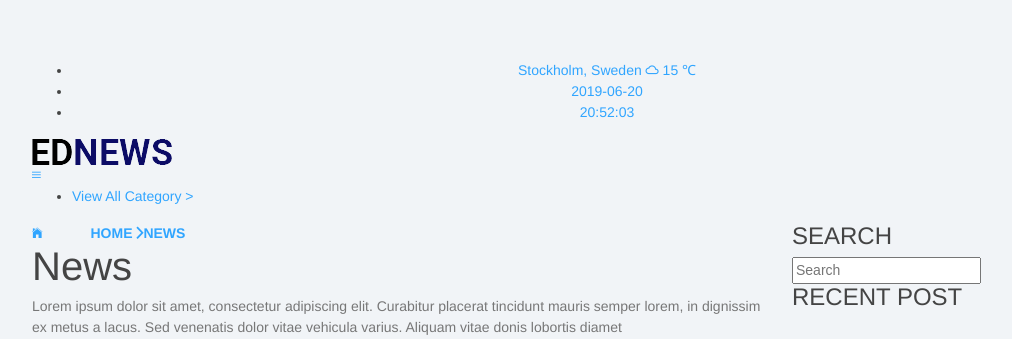
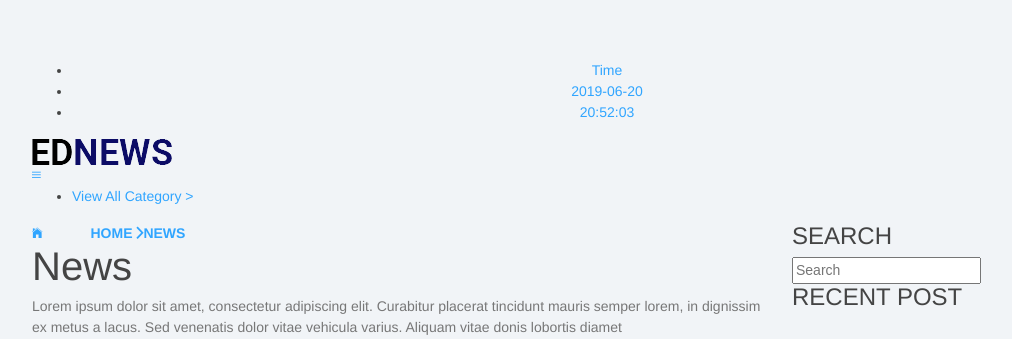
Before and after one commit to rizky-bagus/blog, a Laravel app: page /news/index in a window 1280 px wide. Shown: the top 339 px of the page, without its empty margins (53-1065 px from the left). Run offline with Laravel 8, Linux system fonts and the light colour scheme; data that the repository does not hold is empty; style sheets or scripts are compiled from the project's sources; some web fonts are replaced.

Commit message:
first commit

```diff
--- a/resources/views/partials/header.blade.php
+++ b/resources/views/partials/header.blade.php
@@ -4,8 +4,7 @@
             <div class="oflow-hidden font-9 text-sm-center ptb-sm-5">
 
                 <ul class="float-left float-sm-none list-a-plr-10 list-a-plr-sm-5 list-a-ptb-15 list-a-ptb-sm-10 list-a-ptb-xs-5">
-                    <li><a class="pl-0 pl-sm-10" href="#">Stockholm, Sweden
-                        <i class="ion-android-cloud-outline"></i> 15 &#8451;</a></li>
+                    <li><a class="pl-0 pl-sm-10" href="#">Time</a></li>
                     <li><a href="#">{{ $hari }}</a></li>
                     <li><a href="#">{{ $waktu }}</a></li>
                 </ul>
```
